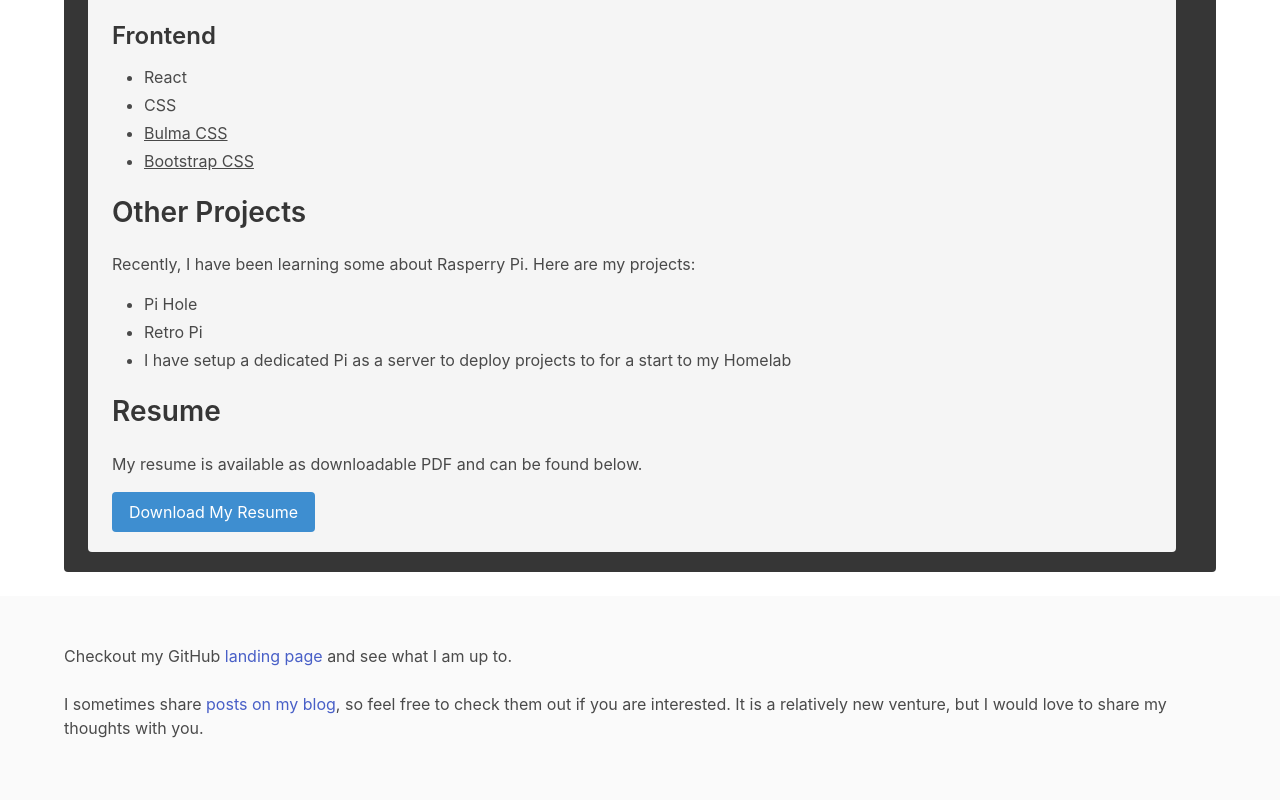
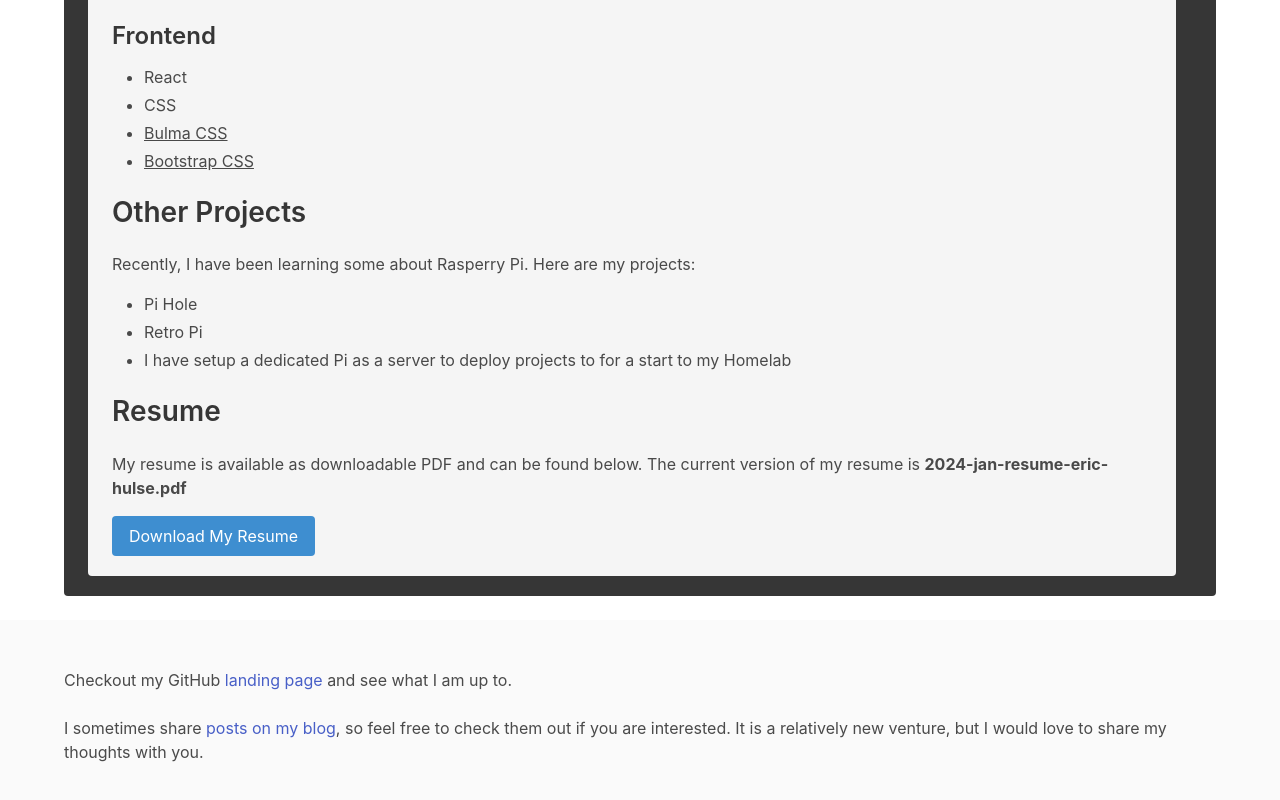
Before and after one commit to sempercuriosus/portfolio-v2, a React (Vite) app: page /resume in a window 1280 px wide. Shown: the part 541-1341 px from the top of the page. Built offline with nearby package versions, Linux system fonts and the light colour scheme.

Commit message:
updated resume naming because to help with download. cannot put name, in import, as a param

```diff
--- a/src/components/Resume/resume.jsx
+++ b/src/components/Resume/resume.jsx
@@ -1,12 +1,15 @@
 // Link to Resume (changes based on version)
 import { Fragment } from 'react';
-import ResumePlaceholder from '/src/assets/resume/eric-hulse-placeholder.pdf';
+import ResumePath from '/src/assets/resume/2024-jan-resume-eric-hulse.pdf';
+import extractFilename from '../../utils/extractFilename';
 
-const liveResume = ResumePlaceholder;
-const downloadName = 'Eric-Hulse-Resume2023Dec';
+let resumeFilename = extractFilename(ResumePath);
 
 function Resume() {
   document.title = 'Resume | Third Coast 🦡';
+
+  console.log(resumeFilename);
+
   return (
     <Fragment>
       <section
@@ -106,13 +109,15 @@ function Resume() {
 
             <p>
               My resume is available as downloadable PDF and can be found below.
+              The current version of my resume is{' '}
+              <strong>{resumeFilename}</strong>
             </p>
 
             {/* Resume Link */}
             <a
               id='resume-link'
-              href={liveResume}
-              download={downloadName}
+              href={ResumePath}
+              download={resumeFilename}
               target='_blank'
               rel='noopener noreferrer'>
               <button className='button is-info'>Download My Resume</button>
--- /dev/null
+++ b/src/utils/extractFilename.js
@@ -0,0 +1,18 @@
+// const path = require('path');
+
+/**
+ * @name extractFilename
+ * @description takes the incoming path in and returns the filename that was included.
+ * @param {string} incomingPath
+ * @returns
+ */
+const extractFilename = (incomingPath) => {
+  console.info('[ extractFilename ] : called');
+  const pathArray = incomingPath.split('/');
+  const arrayLength = pathArray.length - 1;
+  const filename = pathArray[arrayLength];
+
+  return filename;
+}; //  [ end : extractFilename ]
+
+export default extractFilename;
--- a/src/utils/titleCase.js
+++ b/src/utils/titleCase.js
@@ -1,4 +1,3 @@
-
 /**
  * @name titleCase
  * @description take in a string and capitalize each letter after a space
@@ -6,7 +5,6 @@
  * @returns
  */
 const titleCase = (title) => {
-
   if (!title) {
     return '';
   }
--- a/vite.config.js
+++ b/vite.config.js
@@ -3,11 +3,14 @@ import react from '@vitejs/plugin-react';
 
 // https://vitejs.dev/config/
 export default defineConfig({
-  plugins: [ react() ],
+  plugins: [react()],
   build: {
     manifest: true,
     rollupOptions: {
-      external: [ 'src/assets/images/eric-dev-pic-2.JPG' ],
+      external: [
+        'src/assets/images/eric-dev-pic-2.JPG',
+        'src/assets/resume/2024-jan-resume-eric-hulse.pdf',
+      ],
     },
-  }
+  },
 });
```
Also changed, not shown: 1 other file (tests, documents, lock files or other folders). Lines whose indentation alone changed are shown as unchanged.
